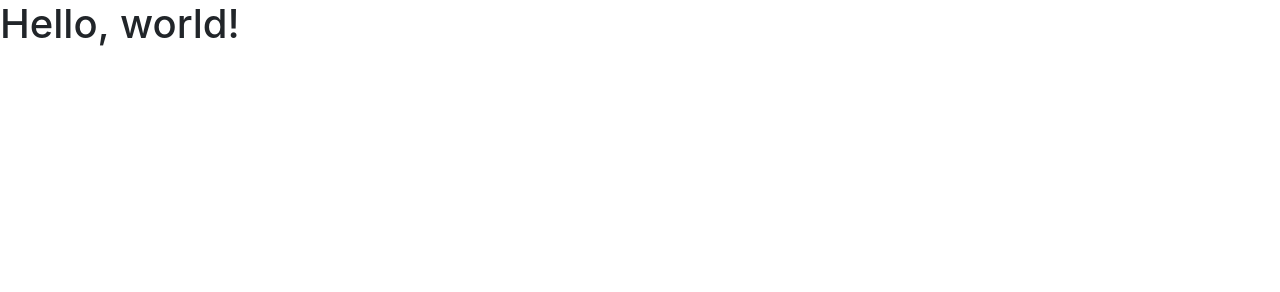
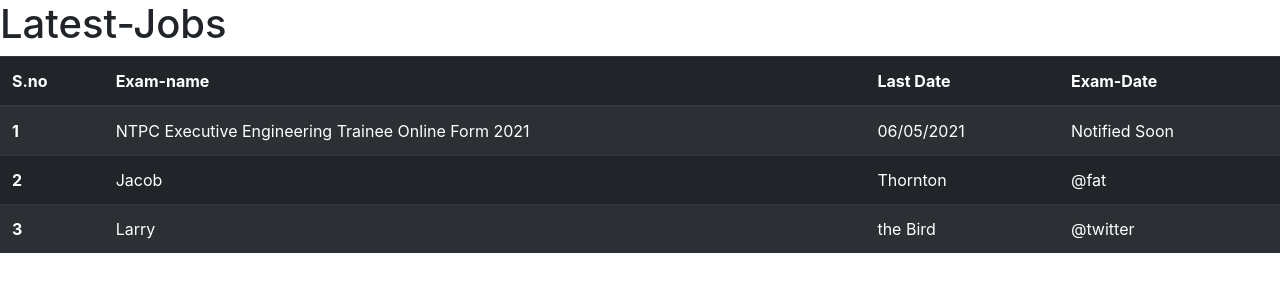
Before and after one commit to Arvind2105/JOBS-ADDA, a plain HTML site: page Jobs/jobs.html in a window 1280 px wide. Drawn offline with nearby package versions, Linux system fonts and the light colour scheme.

Commit message:
do some changes

```diff
--- a/Jobs/jobs.html
+++ b/Jobs/jobs.html
@@ -1,22 +1,66 @@
 <!doctype html>
 <html lang="en">
-  <head>
+
+<head>
     <!-- Required meta tags -->
     <meta charset="utf-8">
     <meta name="viewport" content="width=device-width, initial-scale=1, shrink-to-fit=no">
 
     <!-- Bootstrap CSS -->
-    <link rel="stylesheet" href="https://maxcdn.bootstrapcdn.com/bootstrap/4.0.0/css/bootstrap.min.css" integrity="sha384-Gn5384xqQ1aoWXA+058RXPxPg6fy4IWvTNh0E263XmFcJlSAwiGgFAW/dAiS6JXm" crossorigin="anonymous">
+    <link rel="stylesheet" href="https://maxcdn.bootstrapcdn.com/bootstrap/4.0.0/css/bootstrap.min.css"
+        integrity="sha384-Gn5384xqQ1aoWXA+058RXPxPg6fy4IWvTNh0E263XmFcJlSAwiGgFAW/dAiS6JXm" crossorigin="anonymous">
 
-    <title>Hello, world!</title>
-  </head>
-  <body>
-    <h1>Hello, world!</h1>
+    <title>Latest-Jobs</title>
+</head>
+
+<body>
+    <h1>Latest-Jobs</h1>
+    <table class="table table-striped table-dark">
+        <thead>
+            <tr>
+                <th scope="col">S.no</th>
+                <th scope="col">Exam-name</th>
+                <th scope="col">Last Date</th>
+                <th scope="col">Exam-Date</th>
+            </tr>
+        </thead>
+        <tbody>
+            <tr>
+                <th scope="row">1</th>
+                <td>
+                    <a href="" style="color: white;">
+                    NTPC Executive Engineering Trainee Online Form 2021
+                </a>
+                </td>
+                    <td>06/05/2021</td>
+                    <td>Notified Soon</td>
+                </tr>
+            <tr>
+                <th scope="row">2</th>
+                <td>Jacob</td>
+                <td>Thornton</td>
+                <td>@fat</td>
+            </tr>
+            <tr>
+                <th scope="row">3</th>
+                <td>Larry</td>
+                <td>the Bird</td>
+                <td>@twitter</td>
+            </tr>
+        </tbody>
+    </table>
 
     <!-- Optional JavaScript -->
     <!-- jQuery first, then Popper.js, then Bootstrap JS -->
-    <script src="https://code.jquery.com/jquery-3.2.1.slim.min.js" integrity="sha384-KJ3o2DKtIkvYIK3UENzmM7KCkRr/rE9/Qpg6aAZGJwFDMVNA/GpGFF93hXpG5KkN" crossorigin="anonymous"></script>
-    <script src="https://cdnjs.cloudflare.com/ajax/libs/popper.js/1.12.9/umd/popper.min.js" integrity="sha384-ApNbgh9B+Y1QKtv3Rn7W3mgPxhU9K/ScQsAP7hUibX39j7fakFPskvXusvfa0b4Q" crossorigin="anonymous"></script>
-    <script src="https://maxcdn.bootstrapcdn.com/bootstrap/4.0.0/js/bootstrap.min.js" integrity="sha384-JZR6Spejh4U02d8jOt6vLEHfe/JQGiRRSQQxSfFWpi1MquVdAyjUar5+76PVCmYl" crossorigin="anonymous"></script>
-  </body>
+    <script src="https://code.jquery.com/jquery-3.2.1.slim.min.js"
+        integrity="sha384-KJ3o2DKtIkvYIK3UENzmM7KCkRr/rE9/Qpg6aAZGJwFDMVNA/GpGFF93hXpG5KkN"
+        crossorigin="anonymous"></script>
+    <script src="https://cdnjs.cloudflare.com/ajax/libs/popper.js/1.12.9/umd/popper.min.js"
+        integrity="sha384-ApNbgh9B+Y1QKtv3Rn7W3mgPxhU9K/ScQsAP7hUibX39j7fakFPskvXusvfa0b4Q"
+        crossorigin="anonymous"></script>
+    <script src="https://maxcdn.bootstrapcdn.com/bootstrap/4.0.0/js/bootstrap.min.js"
+        integrity="sha384-JZR6Spejh4U02d8jOt6vLEHfe/JQGiRRSQQxSfFWpi1MquVdAyjUar5+76PVCmYl"
+        crossorigin="anonymous"></script>
+</body>
+
 </html>
```
